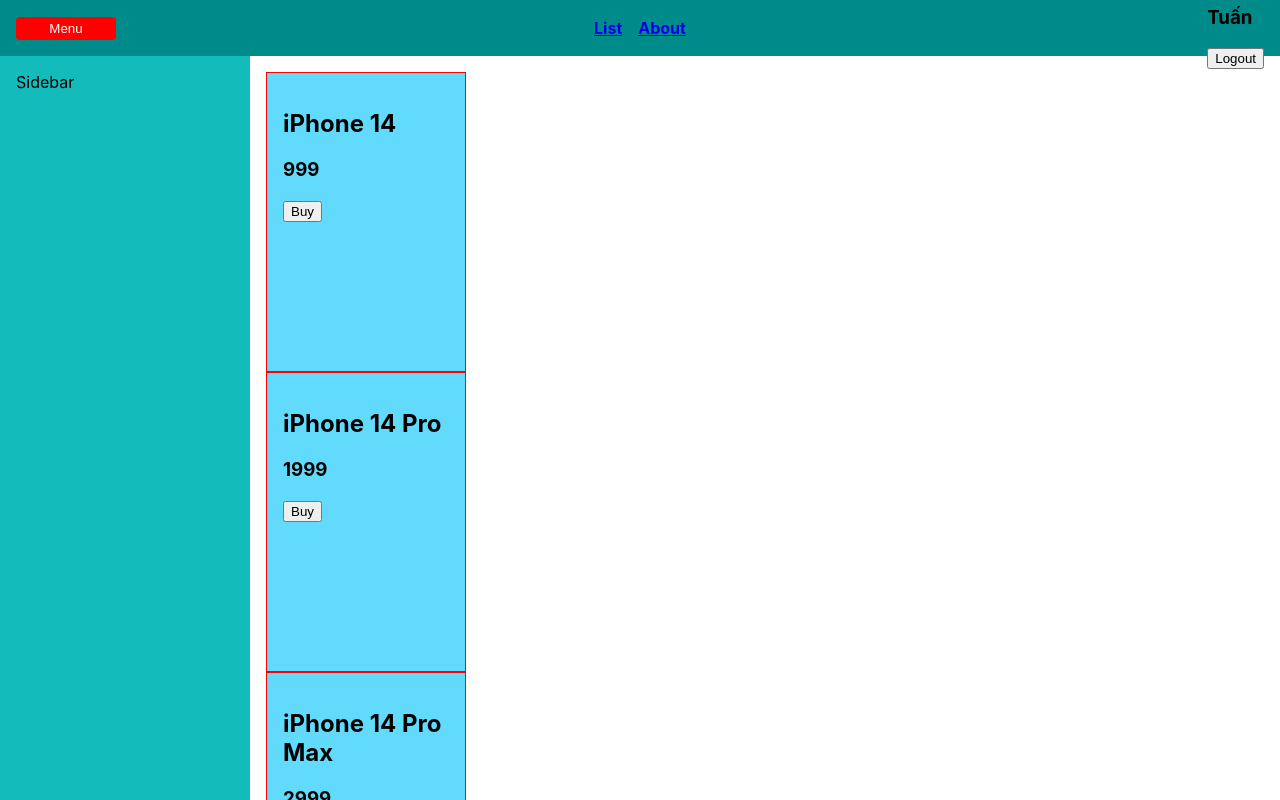
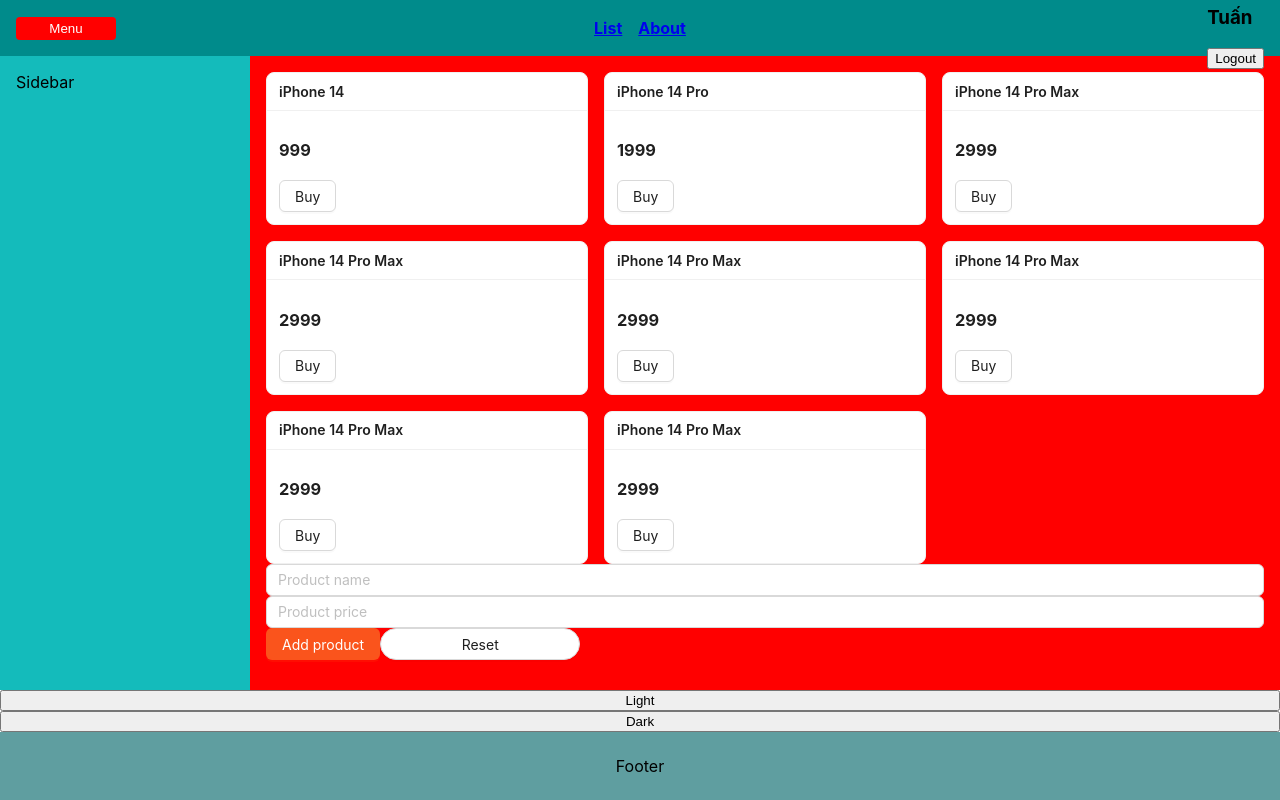
Before and after one commit to lebathanhtuan/fe31-project-templete, a React (Create React App) app: page / in a window 1280 px wide. Shown: the top 800 px of the page. Built offline with nearby package versions, Linux system fonts and the light colour scheme.

Commit message:
Ant Design

```diff
--- a/package.json
+++ b/package.json
@@ -6,6 +6,7 @@
     "@testing-library/jest-dom": "^5.16.5",
     "@testing-library/react": "^13.4.0",
     "@testing-library/user-event": "^13.5.0",
+    "antd": "^5.3.1",
     "react": "^18.2.0",
     "react-dom": "^18.2.0",
     "react-scripts": "5.0.1",
--- a/src/App.css
+++ b/src/App.css
@@ -105,7 +105,7 @@
   margin-top: 56px;
   padding: 16px;
   width: 250px;
-  height: 100%;
+  height: calc(100% - 56px);
   background-color: #14bbbb;
   overflow: hidden;
   transition: all 0.4s;
--- a/src/App.js
+++ b/src/App.js
@@ -1,4 +1,5 @@
 import { useState } from "react";
+import { ConfigProvider } from "antd";
 import { ThemeProvider } from "styled-components";
 
 import "./App.css";
@@ -16,6 +17,13 @@
     console.log("click");
   };
   return (
+    <ConfigProvider
+      theme={{
+        token: {
+          colorPrimary: "#fa541c",
+        },
+      }}
+    >
       <ThemeProvider theme={theme === "light" ? light : dark}>
         <div className="wrapper">
           <Header
@@ -33,6 +41,7 @@
           <Footer />
         </div>
       </ThemeProvider>
+    </ConfigProvider>
   );
 }
 
--- a/src/Main.jsx
+++ b/src/Main/index.jsx
@@ -1,6 +1,7 @@
-import { useState } from "react";
-import Text from "./Text";
-import "./test.css";
+import { useState, Fragment } from "react";
+import { Input, Button, Card, Row, Col } from "antd";
+
+import * as S from "./styles";
 
 function Main({ isShowSidebar }) {
   const [productList, setProductList] = useState([
@@ -11,6 +12,26 @@
     {
       name: "iPhone 14 Pro",
       price: 1999,
+    },
+    {
+      name: "iPhone 14 Pro Max",
+      price: 2999,
+    },
+    {
+      name: "iPhone 14 Pro Max",
+      price: 2999,
+    },
+    {
+      name: "iPhone 14 Pro Max",
+      price: 2999,
+    },
+    {
+      name: "iPhone 14 Pro Max",
+      price: 2999,
+    },
+    {
+      name: "iPhone 14 Pro Max",
+      price: 2999,
     },
     {
       name: "iPhone 14 Pro Max",
@@ -88,38 +109,38 @@
   const renderProductList = () => {
     return productList.map((item, index) => {
       return (
-        <div key={index} className="product-item">
-          <h2>{item.name}</h2>
-          <h3>{item.price}</h3>
-          <button onClick={(e) => handleBuyProduct(e, item.name)}>Buy</button>
-        </div>
+        <Col key={index} xs={24} md={12} xl={8}>
+          <Card title={item.name} size="small">
+            <h3>{item.price}</h3>
+            <Button onClick={(e) => handleBuyProduct(e, item.name)}>Buy</Button>
+          </Card>
+        </Col>
       );
     });
   };
 
   return (
-    <div className={isShowSidebar ? "main" : "main full"}>
-      <div>{renderProductList()}</div>
-      <input
+    <S.MainWrapper isFull={!isShowSidebar}>
+      <Row gutter={[16, 16]}>{renderProductList()}</Row>
+      <Input
         type="text"
         onChange={(e) => handleChangeProductData(e, "name")}
         value={productData.name}
         placeholder="Product name"
       />
       <span>{productErrors.name}</span>
-      <input
+      <Input
         type="text"
         onChange={(e) => handleChangeProductData(e, "price")}
         value={productData.price}
         placeholder="Product price"
       />
       <span>{productErrors.price}</span>
-      <button onClick={() => handleAddProduct()}>Add product</button>
-      <button onClick={() => handleResetForm()}>Reset</button>
-      <Text>
-        <h3>ABC</h3>
-      </Text>
-    </div>
+      <Button type="primary" onClick={() => handleAddProduct()}>
+        Add product
+      </Button>
+      <S.CustomButton onClick={() => handleResetForm()}>Reset</S.CustomButton>
+    </S.MainWrapper>
   );
 }
 
--- /dev/null
+++ b/src/Main/styles.jsx
@@ -0,0 +1,22 @@
+import styled from "styled-components";
+import { Button } from "antd";
+
+export const MainWrapper = styled.div`
+  flex: 1;
+  margin-top: 56px;
+  margin-left: 250px;
+  padding: 16px;
+  transition: all 0.4s;
+  background-color: red;
+
+  ${(props) =>
+    props.isFull &&
+    `
+    margin-left: 0;
+  `}
+`;
+
+export const CustomButton = styled(Button)`
+  border-radius: 20px;
+  width: 200px;
+`;
--- a/src/Sidebar.jsx
+++ /dev/null
@@ -1,9 +0,0 @@
-function Sidebar(props) {
-  const { isShowSidebar } = props;
-
-  return (
-    <div className={isShowSidebar ? "sidebar show" : "sidebar"}>Sidebar</div>
-  );
-}
-
-export default Sidebar;
--- /dev/null
+++ b/src/Sidebar/index.jsx
@@ -0,0 +1,9 @@
+import * as S from "./styles";
+
+function Sidebar(props) {
+  const { isShowSidebar } = props;
+
+  return <S.SidebarWrapper isShow={isShowSidebar}>Sidebar</S.SidebarWrapper>;
+}
+
+export default Sidebar;
--- /dev/null
+++ b/src/Sidebar/styles.jsx
@@ -0,0 +1,19 @@
+import styled from "styled-components";
+
+export const SidebarWrapper = styled.div`
+  position: absolute;
+  left: -250px;
+  margin-top: 56px;
+  padding: 16px;
+  width: 250px;
+  height: calc(100% - 56px);
+  background-color: #14bbbb;
+  overflow: hidden;
+  transition: all 0.4s;
+
+  ${(props) =>
+    props.isShow &&
+    `
+    left: 0;
+  `}
+`;
```
Also changed, not shown: src/Header/styles.jsx (line endings or trailing spaces), 1 other file (tests, documents, lock files or other folders). Lines whose indentation alone changed are shown as unchanged.
